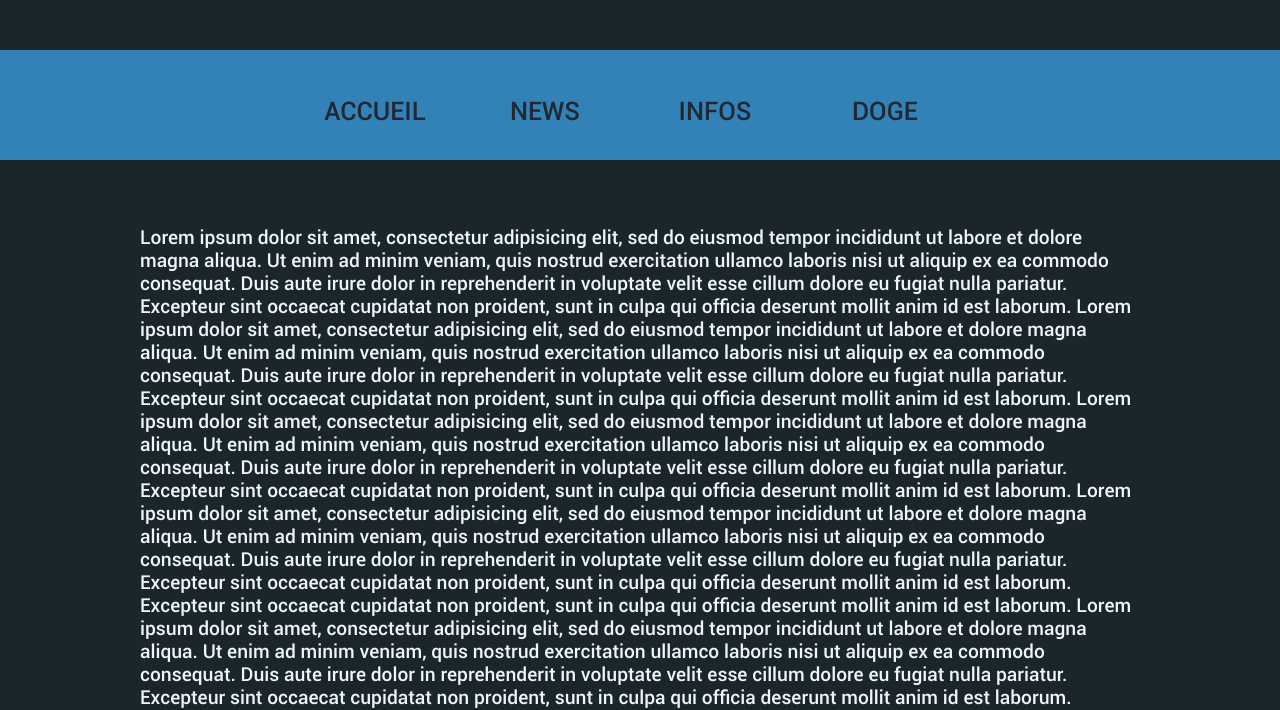
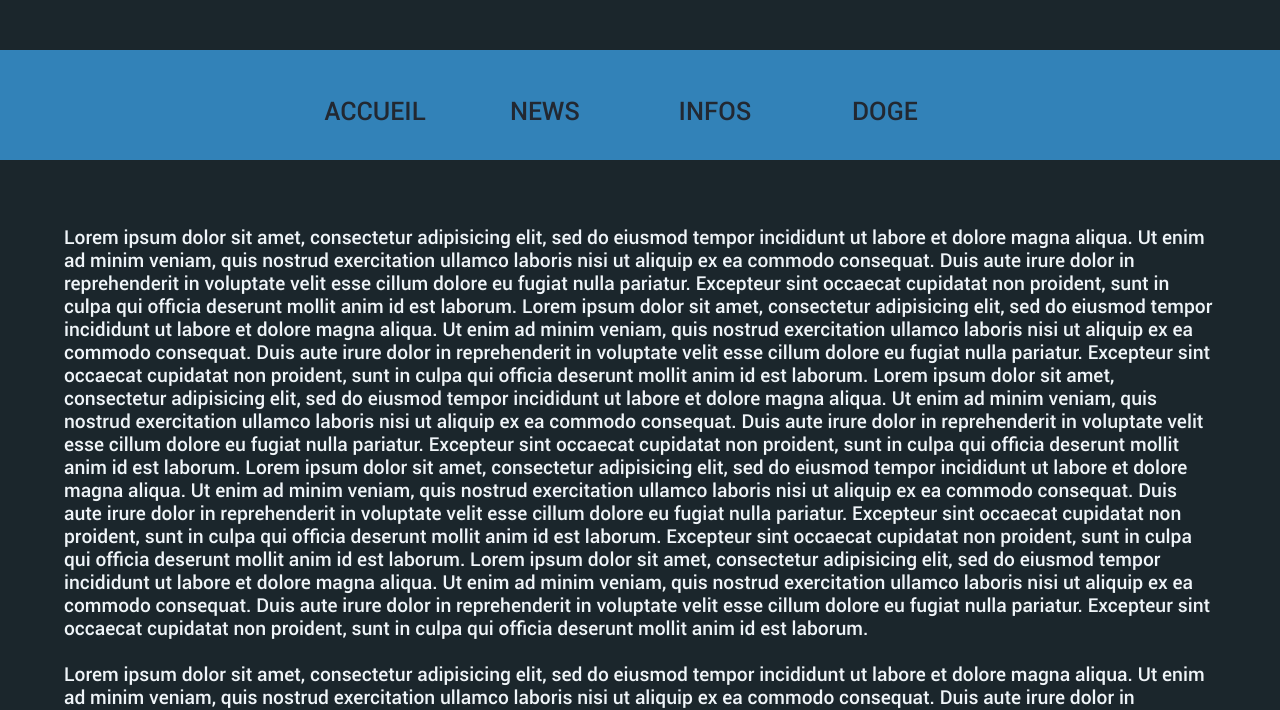
Before and after one commit to Oliix74/test-site, a plain HTML site: page news.html in a window 1280 px wide. Shown: the part 92-802 px from the top of the page. Drawn offline with Linux system fonts and the light colour scheme.

Commit message:
Update Style.css

```diff
--- a/Style.css
+++ b/Style.css
@@ -86,7 +86,7 @@ body {
 #contenuPrincipal p {
 	position: relative;
 	display: block;
-	width: 1000px;
+	width: 90%;
 	margin: auto;
 	font-size: 1.2em;
 	color: #f0f5f9;
```
